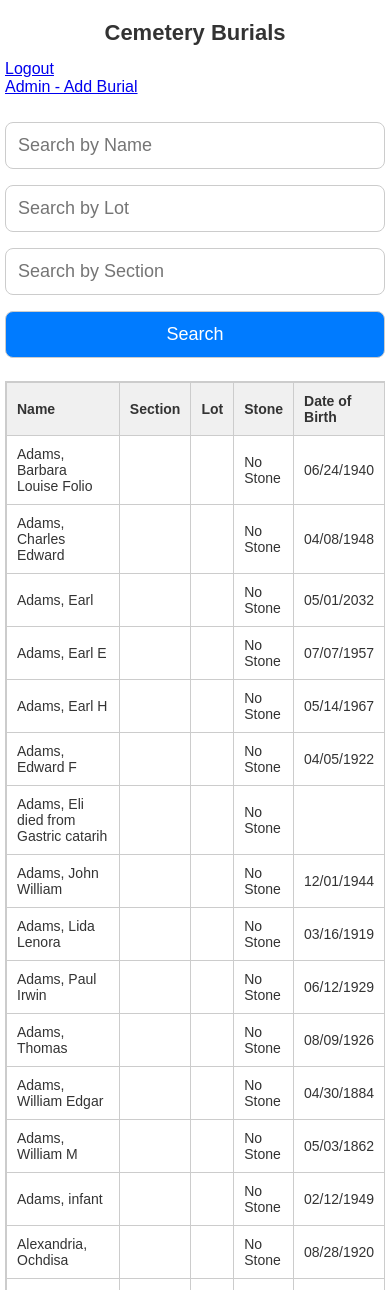
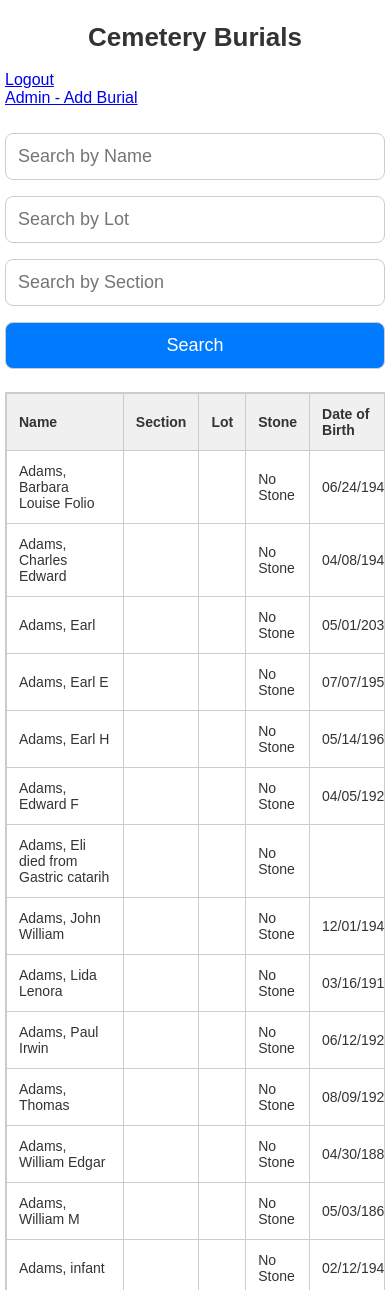
Before and after one commit to Hilzurb/BrookeCemetery, a Flask app: page / in a window 390 px wide. Shown: the top 1290 px of the page. Run offline with Flask 3, Linux system fonts and the light colour scheme; the visitor is signed in with stand-in values (Sample User, id 1); data comes from the database, SQL or seed files in the repository.

Commit message:
Made mobile fonts bigger clearly

```diff
--- a/static/style.css
+++ b/static/style.css
@@ -61,13 +61,16 @@ th {
         padding: 5px;
     }
     h1, h2 {
-        font-size: 22px;
+        font-size: 26px;
     }
     table {
-        font-size: 12px;
+        font-size: 16px;
+    }
+    th, td {
+        padding: 12px;
     }
     input[type="text"], button {
-        font-size: 20px;
-        padding: 14px;
+        font-size: 22px;
+        padding: 16px;
     }
 }
```
